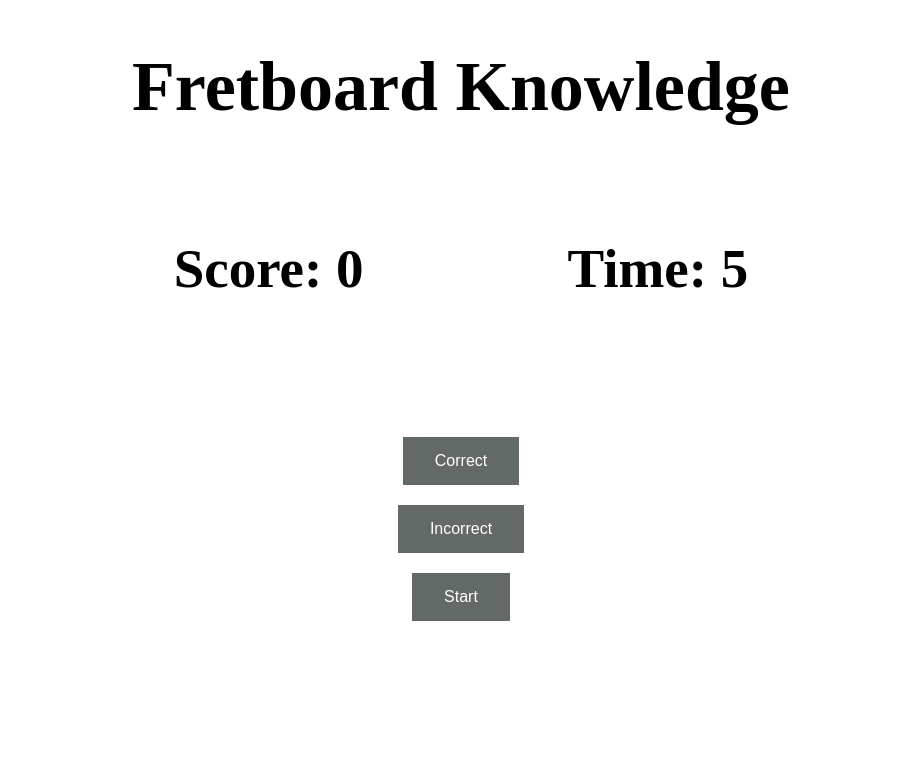
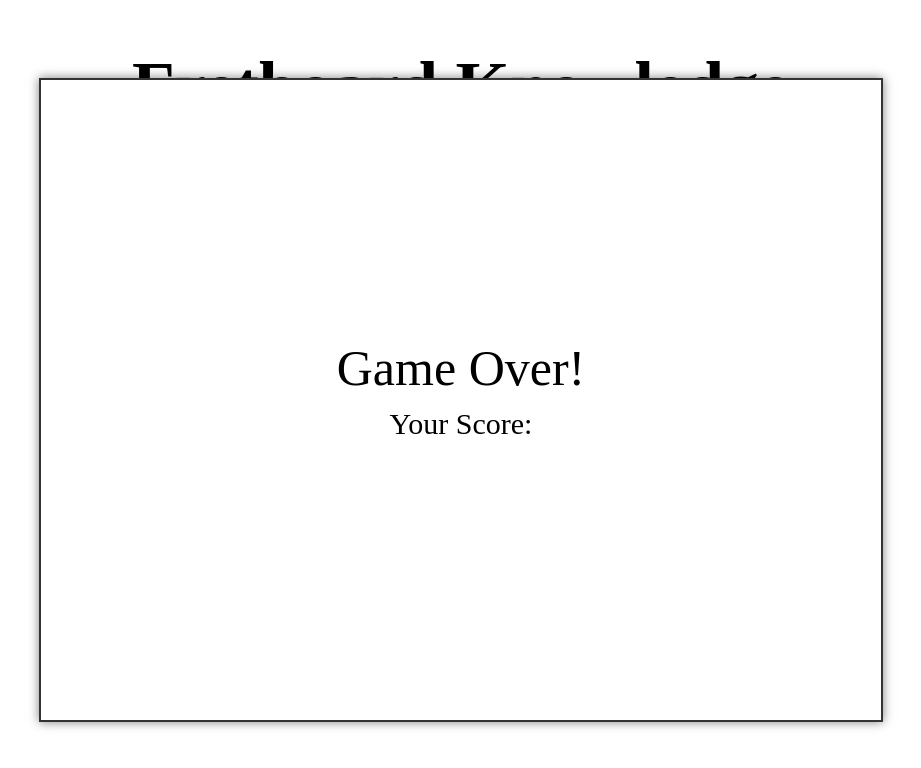
Before and after one commit to duojet2ez/Fretboard-Knowledge, a plain HTML site: page index.html in a window 1280 px wide. Shown: the whole page, without its empty margins (179-1100 px from the left). Drawn offline with Linux system fonts and the light colour scheme.

Commit message:
game over and your score showing on window

```diff
--- a/index.html
+++ b/index.html
@@ -8,7 +8,8 @@
     <body>
         <div class="container">
             <div class="window">
-                <p> some window stuff here </p>
+                <div class="game_over"> Game Over! </div>
+                <div class="score_text"> Your Score: </div>
             </div>
             <h1> Fretboard Knowledge </h1> <br>
             <div class="items">
--- a/style.css
+++ b/style.css
@@ -38,7 +38,10 @@ h2{
 
 
   .window {
-    display: none;
+    display: flex;
+    flex-direction: column;
+    justify-content: center;
+    align-items: center;
     position: fixed;
     top: 50%;
     left: 50%;
@@ -51,3 +54,16 @@ h2{
     width: 800px;
     height: 600px;
 }
+
+.game_over {
+    font-size: 50px;
+    text-align: center;
+    margin: 0;
+    margin-top: -20px; /* Adjust this value to bring it closer to the top */
+}
+
+.score_text {
+    font-size: 30px;
+    text-align: center;
+    margin-top: 10px; /* Adjust this value for spacing between "Game Over!" and "Your Score:" */
+}
```
